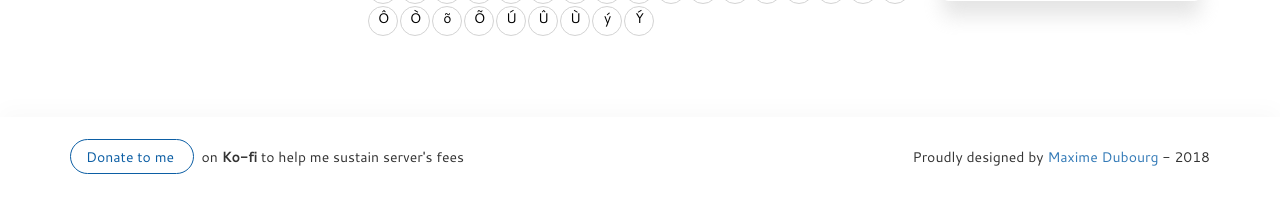
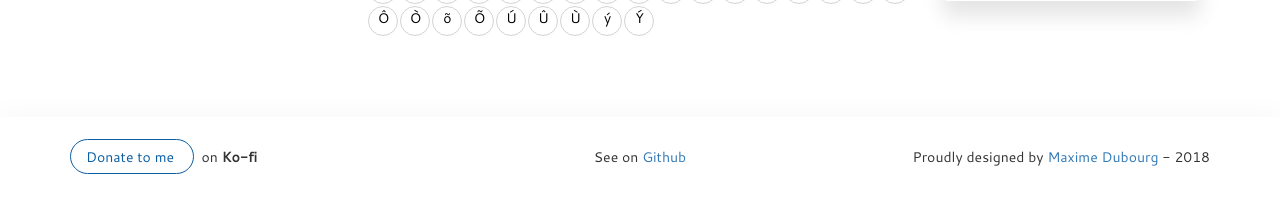
Before and after one commit to mdubourg001/regexplosion, a Flask app: page / in a window 1280 px wide. Shown: the part 639-836 px from the top of the page. Run offline with Flask 2, Linux system fonts and the light colour scheme; some libraries are stand-ins or nearby versions.

```diff
--- a/templates/index.html
+++ b/templates/index.html
@@ -291,15 +291,19 @@
 <footer>
     <div class="container">
         <div class="row">
-            <div class="col-sm-12 col-md-6">
+            <div class="col-sm-12 col-md-4">
                 <a class="btn btn-primary" target="_blank"
                    href="https://ko-fi.com/maximedubourg">
                     Donate to me
                 </a>
-                <span>&nbsp; on <b>Ko-fi</b> to help me sustain server's fees</span>
+                <span>&nbsp; on <b>Ko-fi</b></span>
             </div>
             <br class="visible-xs visible-sm">
-            <div class="col-sm-12  col-md-6 text-right">
+            <div class="col-sm-12  col-md-4 text-center">
+                <span>See on <a href="https://github.com/mdubourg001/regexplosion" target="_blank">Github</a></span>
+            </div>
+            <br class="visible-xs visible-sm">
+            <div class="col-sm-12  col-md-4 text-right">
                 <span>Proudly designed by
                 <a href="https://www.mdubourg.fr" target="_blank">Maxime Dubourg</a>
                      - 2018
```
